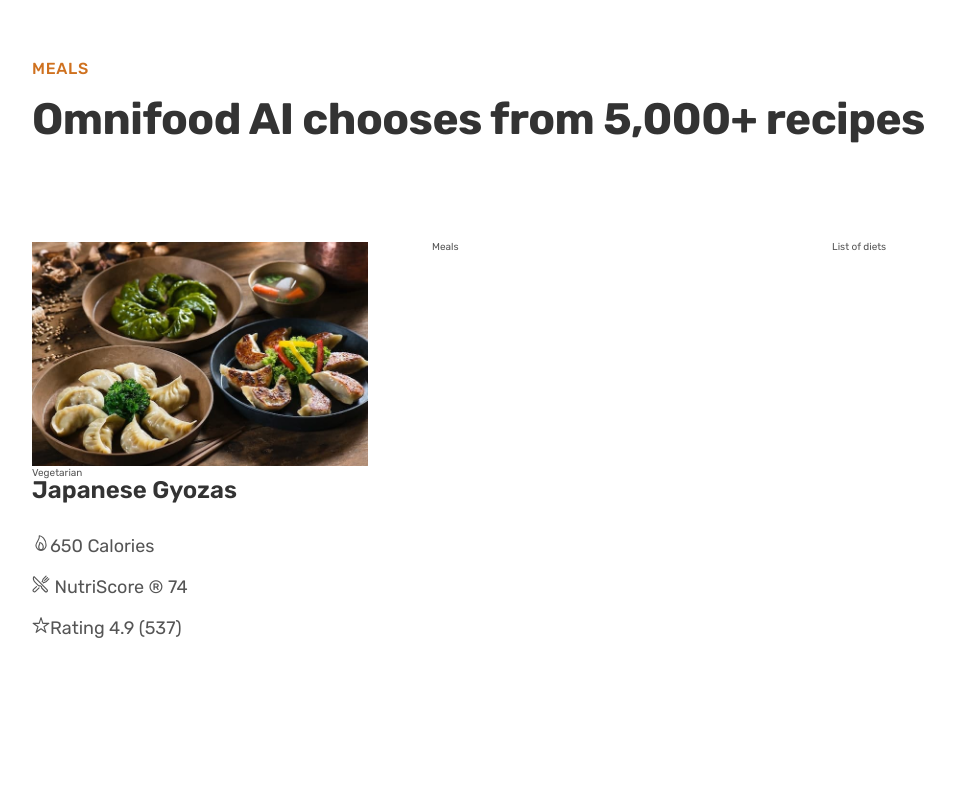
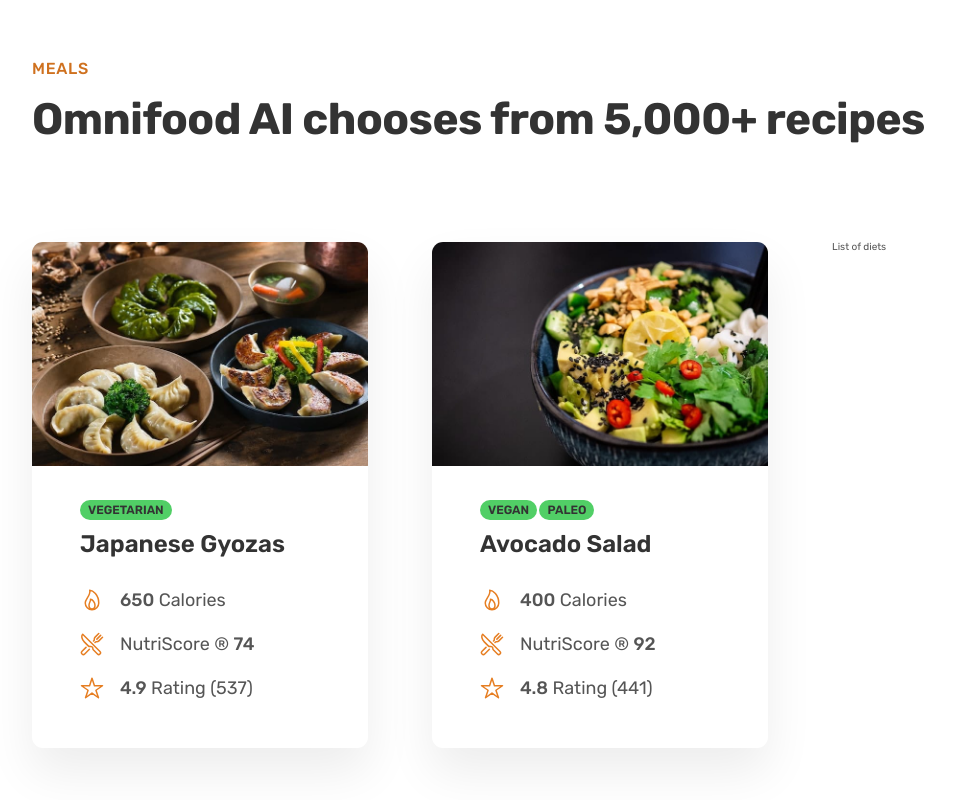
Before and after one commit to prantomollick/omnifood-project, a plain HTML site: page index.html in a window 1280 px wide. Shown: the part 2642-3442 px from the top of the page, without its empty margins (40-995 px from the left). Before the commit the page ends 3375 px from the top, so only its background shows below. Drawn offline with nearby package versions, Linux system fonts and the light colour scheme.

Commit message:
add meal section

```diff
--- a/assets/css/general.css
+++ b/assets/css/general.css
@@ -33,7 +33,7 @@
 --- 05 SHADOWS
 --- 06 BORDER-RADIOUS
 Default: 9px
-
+Medium: 11px
 --- 07 WHITSPACE
 
 - Spacing System (px)
@@ -163,3 +163,7 @@
   /* Put transition on original "state" */
   transition: background-color 0.3s;
 }
+
+strong {
+  font-weight: 500;
+}
--- a/assets/css/style.css
+++ b/assets/css/style.css
@@ -204,6 +204,30 @@
   padding: 9.6rem 0;
 }
 
+.meal {
+  box-shadow: 0 2.4rem 4.8rem rgba(0, 0, 0, 0.075);
+  border-radius: 11px;
+  overflow: hidden;
+}
+
+.meal-content {
+  padding: 3.2rem 4.8rem 4.8rem 4.8rem;
+}
+
+.meal-tags {
+  margin-bottom: 1.2rem;
+}
+
+.tag {
+  display: inline-block;
+  padding: 0.4rem 0.8rem;
+  font-size: 1.2rem;
+  text-transform: uppercase;
+  background-color: #51cf66;
+  color: #333;
+  border-radius: 100px;
+  font-weight: 600;
+}
 .meal-title {
   font-size: 2.4rem;
   color: #333;
@@ -220,6 +244,15 @@
 
 .meal-attribute {
   font-size: 1.8rem;
+  display: flex;
+  align-items: center;
+  gap: 1.6rem;
+}
+
+.meal-icon {
+  height: 2.4rem;
+  width: 2.4rem;
+  color: #e67e22;
 }
 
 .meal-img {
--- a/index.html
+++ b/index.html
@@ -143,21 +143,53 @@
             <div class="container grid grid--3-cols">
                 <div class="meal">
                     <img class="meal-img" src="assets/img/meals/meal-1.jpg" alt="Japanese Gyozas">
+                    <div class="meal-content">
+                        <div class="meal-tags">
                             <span class="tag">Vegetarian</span>
+                        </div>
                         <p class="meal-title">Japanese Gyozas</p>
                         <ul class="meal-attributes">
                             <li class="meal-attribute">
-                            <ion-icon name="flame-outline"></ion-icon><span>650 Calories</span>
+                                <ion-icon class="meal-icon" name="flame-outline"></ion-icon><span><strong>650</strong>
+                                    Calories</span>
                             </li>
                             <li class="meal-attribute">
-                            <ion-icon name="restaurant-outline"></ion-icon> <span>NutriScore &reg; 74</span>
+                                <ion-icon class="meal-icon" name="restaurant-outline"></ion-icon> <span>NutriScore &reg;
+                                    <strong>74</strong></span>
                             </li>
                             <li class="meal-attribute">
-                            <ion-icon name="star-outline"></ion-icon><span>Rating 4.9 (537)</span>
+                                <ion-icon class="meal-icon" name="star-outline"></ion-icon><span><strong>4.9</strong>
+                                    Rating
+                                    (537)</span>
                             </li>
                         </ul>
                     </div>
-                <div class="meal">Meals</div>
+                </div>
+                <div class="meal">
+                    <img class="meal-img" src="assets/img/meals/meal-2.jpg" alt="Japanese Gyozas">
+                    <div class="meal-content">
+                        <div class="meal-tags">
+                            <span class="tag">Vegan</span>
+                            <span class="tag">Paleo</span>
+                        </div>
+                        <p class="meal-title">Avocado Salad</p>
+                        <ul class="meal-attributes">
+                            <li class="meal-attribute">
+                                <ion-icon class="meal-icon" name="flame-outline"></ion-icon><span><strong>400</strong>
+                                    Calories</span>
+                            </li>
+                            <li class="meal-attribute">
+                                <ion-icon class="meal-icon" name="restaurant-outline"></ion-icon> <span>NutriScore &reg;
+                                    <strong>92</strong></span>
+                            </li>
+                            <li class="meal-attribute">
+                                <ion-icon class="meal-icon" name="star-outline"></ion-icon><span><strong>4.8</strong>
+                                    Rating
+                                    (441)</span>
+                            </li>
+                        </ul>
+                    </div>
+                </div>
                 <div class="list">List of diets</div>
             </div>
         </section>
```
Lines whose indentation alone changed are shown as unchanged.
